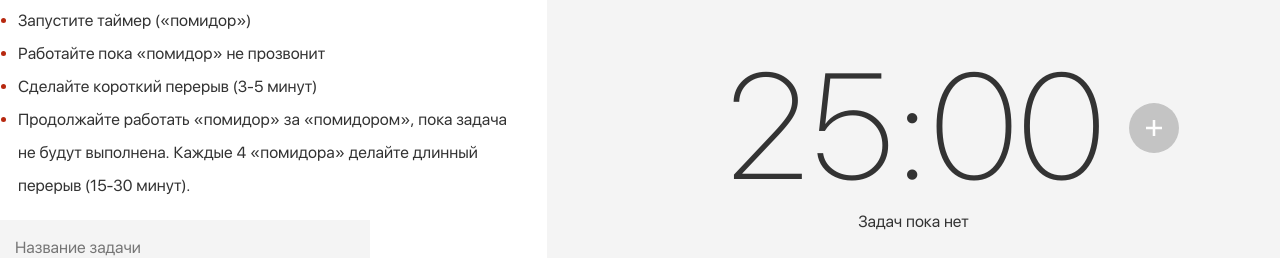
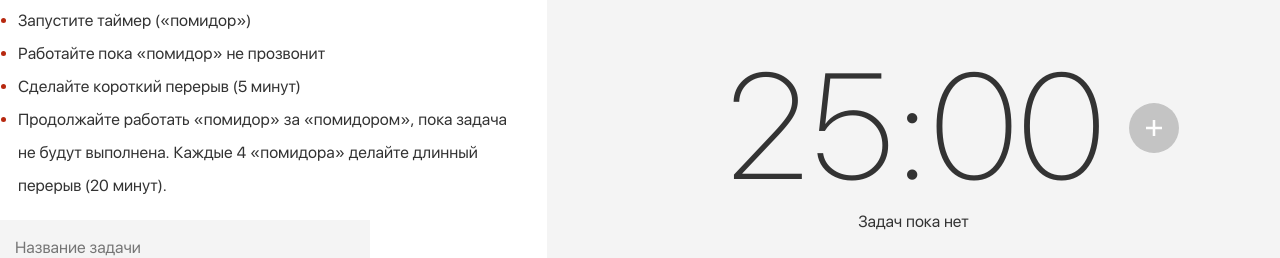
Before and after one commit to masawik/pomodoro_box, a React (Create React App) app: page / in a window 1280 px wide. Shown: the part 259-517 px from the top of the page. Built offline with nearby package versions, Linux system fonts and the light colour scheme; no server answers.

Commit message:
update instruction on change settings

```diff
--- a/src/App.tsx
+++ b/src/App.tsx
@@ -11,7 +11,6 @@ import { useSelector } from 'react-redux'
 import { TRootState } from './store/rootReducer'
 import themes from './theme'
 
-//todo разобраться с ререндером стилей
 const App: React.FC = () => {
   const currentThemeName =
     useSelector((state: TRootState) => state.settings.theme)
--- a/src/components/TimerPage/Instruction/Instruction.tsx
+++ b/src/components/TimerPage/Instruction/Instruction.tsx
@@ -2,19 +2,31 @@ import React from 'react'
 import SH1 from '../../typography/H1/H1.styles'
 import { SUl } from '../../typography/List/List.styles'
 import { InstructionLi } from './Instruction.styles'
+import { useSelector } from 'react-redux'
+import { TRootState } from '../../../store/rootReducer'
+import { msToMin } from '../../../utils/dateAndTime'
+
+
+
+const Instruction = () => {
+  const { settings } = useSelector((state: TRootState) => state)
+  const {
+    shortBreakTime,
+    longBreakTime,
+    longBreakInterval,
+  } = settings
 
   const InstructionListContent = [
     'Выберите категорию и напишите название текущей задачи',
     'Запустите таймер («помидор»)',
     'Работайте пока «помидор» не прозвонит',
-  'Сделайте короткий перерыв (3-5 минут)',
+    `Сделайте короткий перерыв (${msToMin(shortBreakTime)} минут)`,
     'Продолжайте работать «помидор» за «помидором», пока задача не будут ' +
-  'выполнена. Каждые 4 «помидора» делайте длинный перерыв (15-30 минут).',
+    `выполнена. Каждые ${longBreakInterval} «помидора» делайте длинный перерыв (${msToMin(longBreakTime)} минут).`,
   ].map((li, index) => (
     <InstructionLi key={`_${index}`}>{li}</InstructionLi>
   ))
 
-const Instruction = () => {
   return (
     <>
       <SH1>Ура! Теперь можно начать работать:</SH1>
```
Lines whose indentation alone changed are shown as unchanged.
